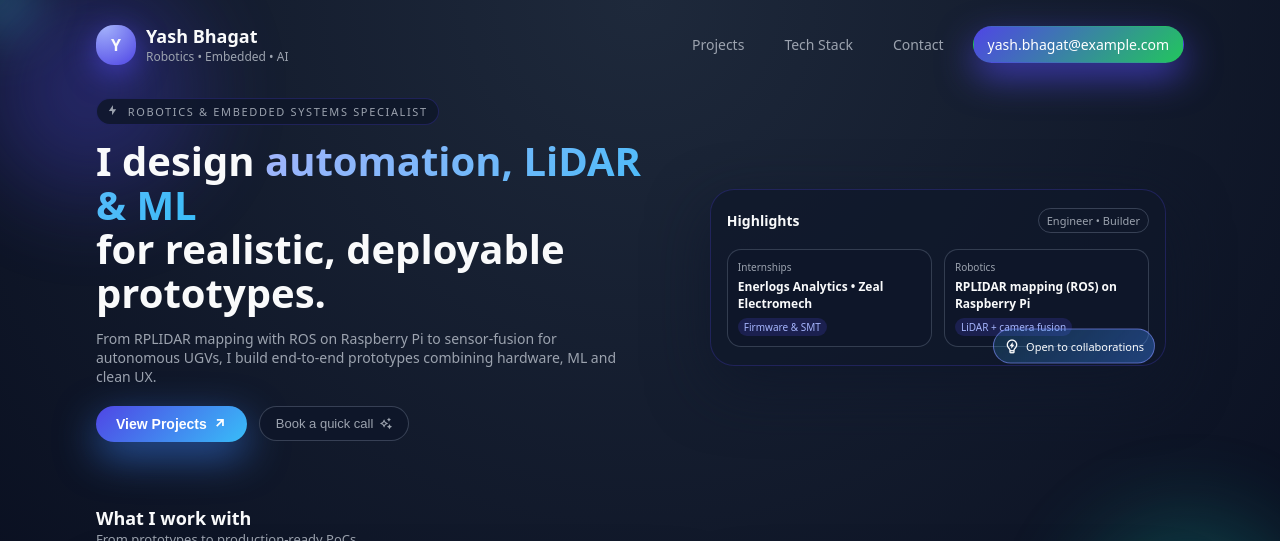
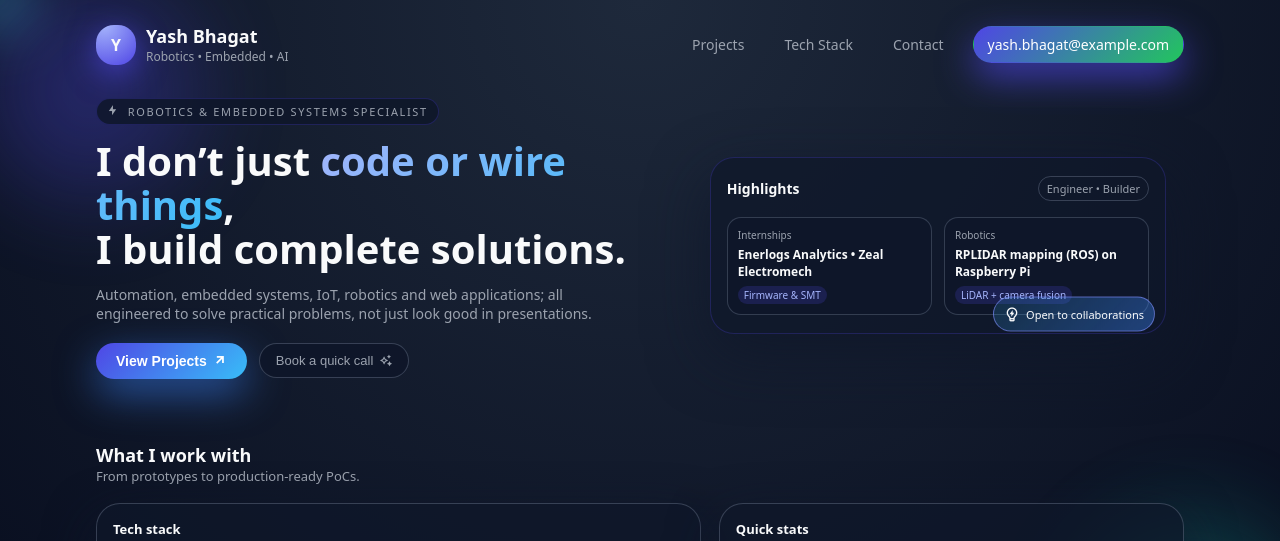
Before and after one commit to YashBhagat20/Portfolio, a plain HTML site: page index.html in a window 1280 px wide. Shown: the top 541 px of the page. Drawn offline with nearby package versions, Linux system fonts and the light colour scheme.

Commit message:
Update index.html
About tag line is updated

```diff
--- a/index.html
+++ b/index.html
@@ -199,8 +199,13 @@
           <i class="ri-flashlight-fill"></i>
           Robotics & embedded systems specialist
         </div>
-        <h2>I design <span>automation, LiDAR & ML</span><br />for realistic, deployable prototypes.</h2>
-        <p>From RPLIDAR mapping with ROS on Raspberry Pi to sensor-fusion for autonomous UGVs, I build end-to-end prototypes combining hardware, ML and clean UX.</p>
+      <h2>
+      I don’t just <span>code or wire things</span>, <br />
+      I build complete solutions.
+      </h2>
+      <p>
+      Automation, embedded systems, IoT, robotics and web applications; all engineered to solve practical problems, not just look good in presentations.
+      </p>
         <div class="hero-cta-row">
           <button class="btn-primary" onclick="scrollToSection('projects')">View Projects <i class="ri-arrow-right-up-line"></i></button>
           <button class="btn-secondary" onclick="showPopup()">Book a quick call <i class="ri-sparkling-2-line"></i></button>
```
